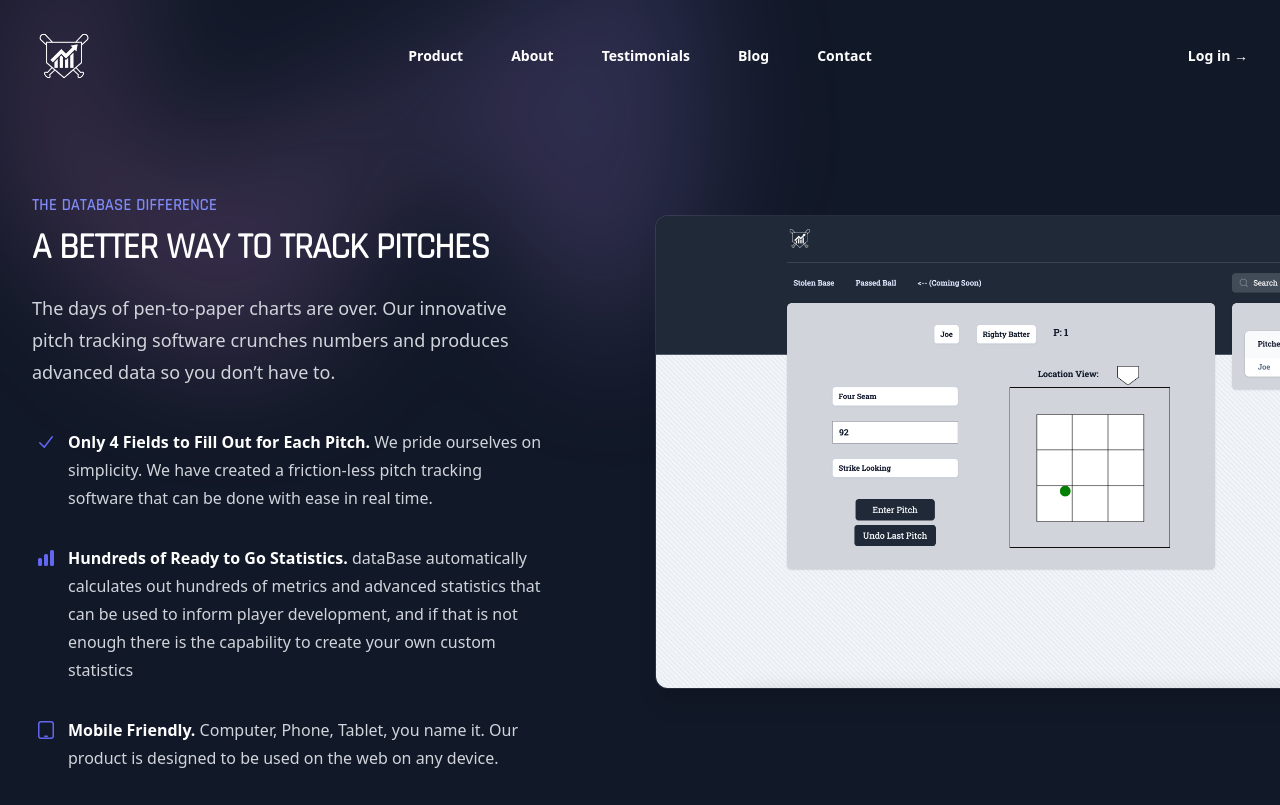
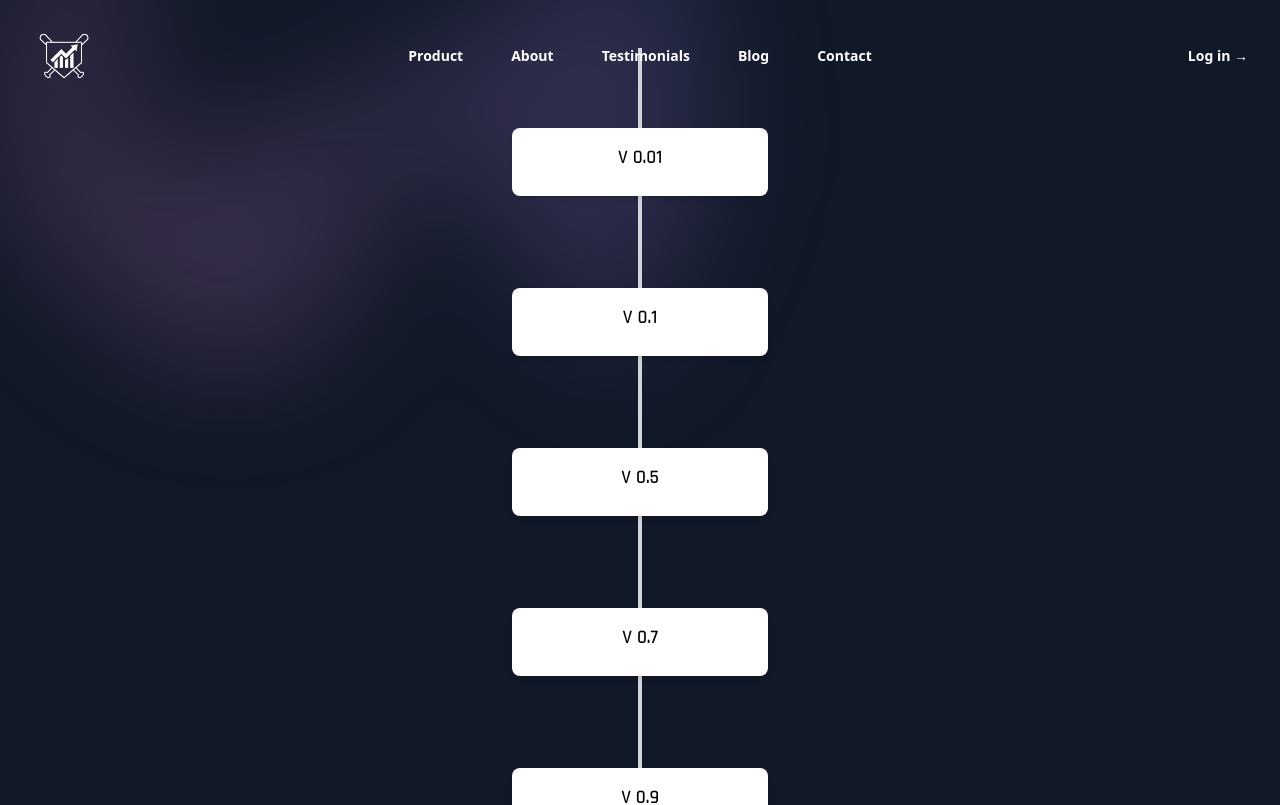
Before and after one commit to dataBase-Sabermetrics/dbsabermetrics.com, a Vue app: page /product in a window 1280 px wide. Shown: the top 805 px of the page. Built offline with nearby package versions, Linux system fonts and the light colour scheme.

Commit message:
fix build

```diff
--- a/package.json
+++ b/package.json
@@ -11,7 +11,7 @@
   "dependencies": {
     "@fontsource/rajdhani": "^5.0.13",
     "@headlessui/vue": "^1.7.22",
-    "@heroicons/vue": "^2.1.5",
+    "@heroicons/vue": "^2.2.0",
     "@tailwindcss/forms": "^0.5.7",
     "autoprefixer": "^10.4.20",
     "axios": "^1.7.3",
--- a/src/components/Roadmap.vue
+++ b/src/components/Roadmap.vue
@@ -1,5 +1,5 @@
 <script setup>
-import { PlusCircleIcon, MinusCircleIcon } from "@vue-hero-icons/outline"
+import { PlusCircleIcon, MinusCircleIcon } from "@heroicons/vue/20/solid"
 
 </script>
 
--- a/src/views/ProductView.vue
+++ b/src/views/ProductView.vue
@@ -6,8 +6,9 @@ import Roadmap from '../components/Roadmap.vue';
 </script>
 
 <template>
-    <MainLayout>
-        <ProductScreenshot />
-        <ProductInfo />
-    </MainLayout>
+  <MainLayout>
+    <Roadmap />
+    <ProductScreenshot />
+    <ProductInfo />
+  </MainLayout>
 </template>
```
Also changed, not shown: 1 other file (tests, documents, lock files or other folders).
